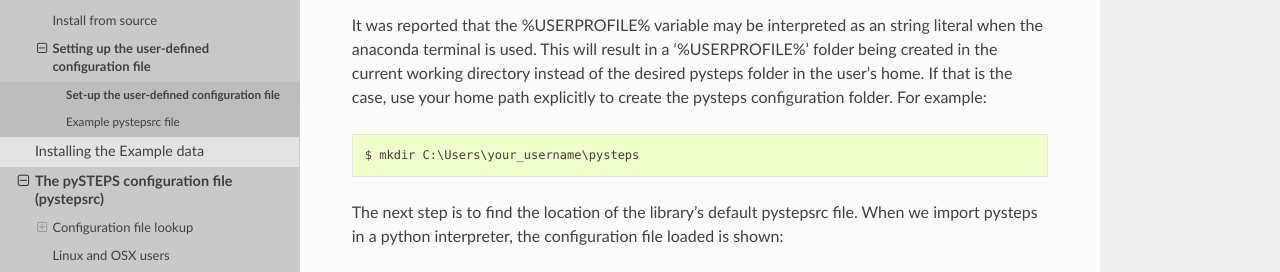
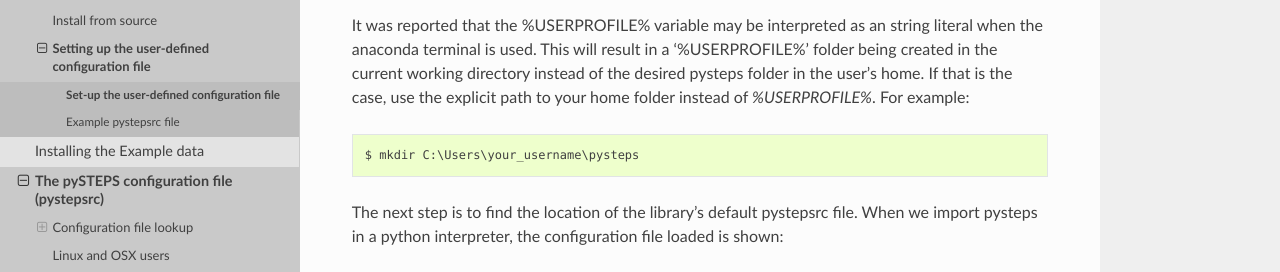
Before and after one commit to pySTEPS/pysteps, a Sphinx documentation site: the page built from doc/source/user_guide/set_pystepsrc.rst, in a window 1280 px wide and 900 px high, scrolled down 2041 px. Shown: the part 242-514 px from the top of the window. Built offline with Sphinx 7.4.7 and the Read the Docs theme 2.0.0, drawn with Linux system fonts in a browser that asks for light colours; pages that are not in the unit, such as notebooks, are missing from menus.

Commit message:
Minor doc improvement

```diff
--- a/doc/source/user_guide/set_pystepsrc.rst
+++ b/doc/source/user_guide/set_pystepsrc.rst
@@ -113,8 +113,8 @@ It was reported that the %USERPROFILE% variable may be interpreted as an string
 literal when the anaconda terminal is used.
 This will result in a '%USERPROFILE%' folder being created in the current working directory
 instead of the desired pysteps folder in the user's home.
-If that is the case, use your home path explicitly to create the pysteps configuration
-folder. For example::
+If that is the case, use the explicit path to your home folder instead of `%USERPROFILE%`.
+For example::
 
     $ mkdir C:\Users\your_username\pysteps
 
```
